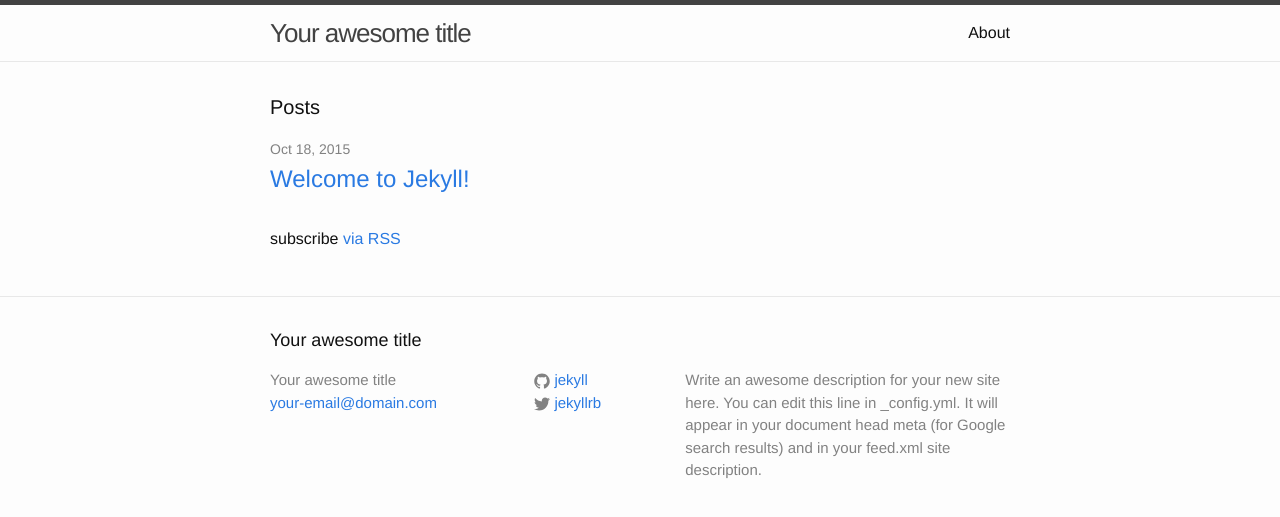
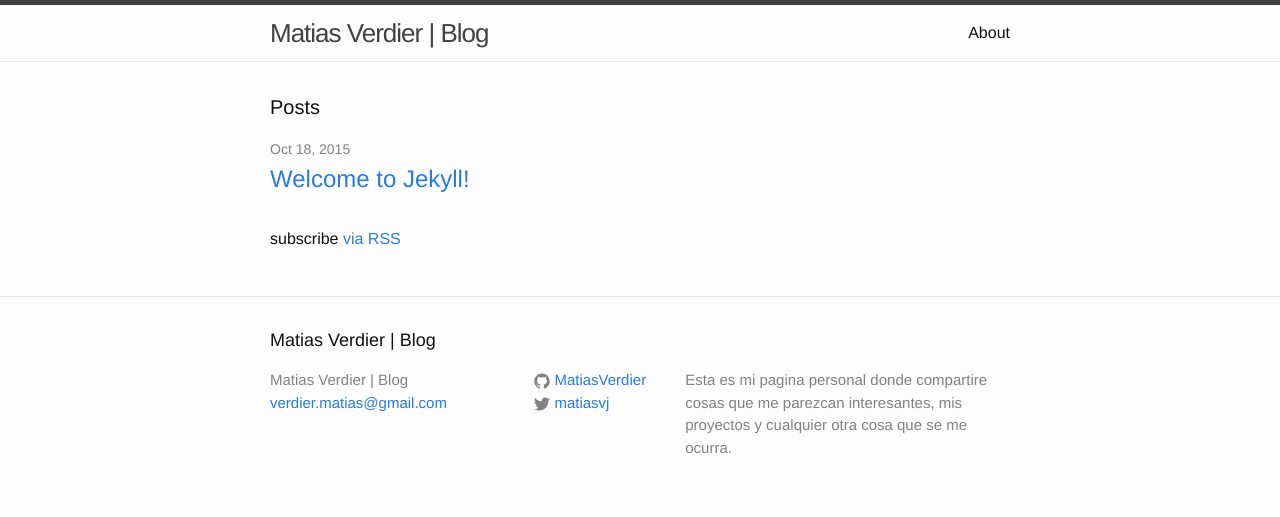
Before and after one commit to gitter-badger/matiasverdier.github.io, a Jekyll site: the page built from index.html, in a window 1280 px wide. Shown: the top 517 px of the page. Built offline with Jekyll 4.4.1, drawn with Linux system fonts in a browser that asks for light colours.

Commit message:
Configuracion con los datos basicos del sitio

```diff
--- a/_config.yml
+++ b/_config.yml
@@ -1,14 +1,13 @@
 # Site settings
-title: Your awesome title
-email: your-email@domain.com
-description: > # this means to ignore newlines until "baseurl:"
-  Write an awesome description for your new site here. You can edit this
-  line in _config.yml. It will appear in your document head meta (for
-  Google search results) and in your feed.xml site description.
+title: Matias Verdier | Blog
+email: verdier.matias@gmail.com
+description: >
+  Esta es mi pagina personal donde compartire cosas que me parezcan interesantes,
+  mis proyectos y cualquier otra cosa que se me ocurra.
 baseurl: "" # the subpath of your site, e.g. /blog/
-url: "http://yourdomain.com" # the base hostname & protocol for your site
-twitter_username: jekyllrb
-github_username:  jekyll
+url: "http://matiasverdier.github.io" # the base hostname & protocol for your site
+twitter_username: matiasvj
+github_username:  MatiasVerdier
 
 # Build settings
 markdown: kramdown
```
